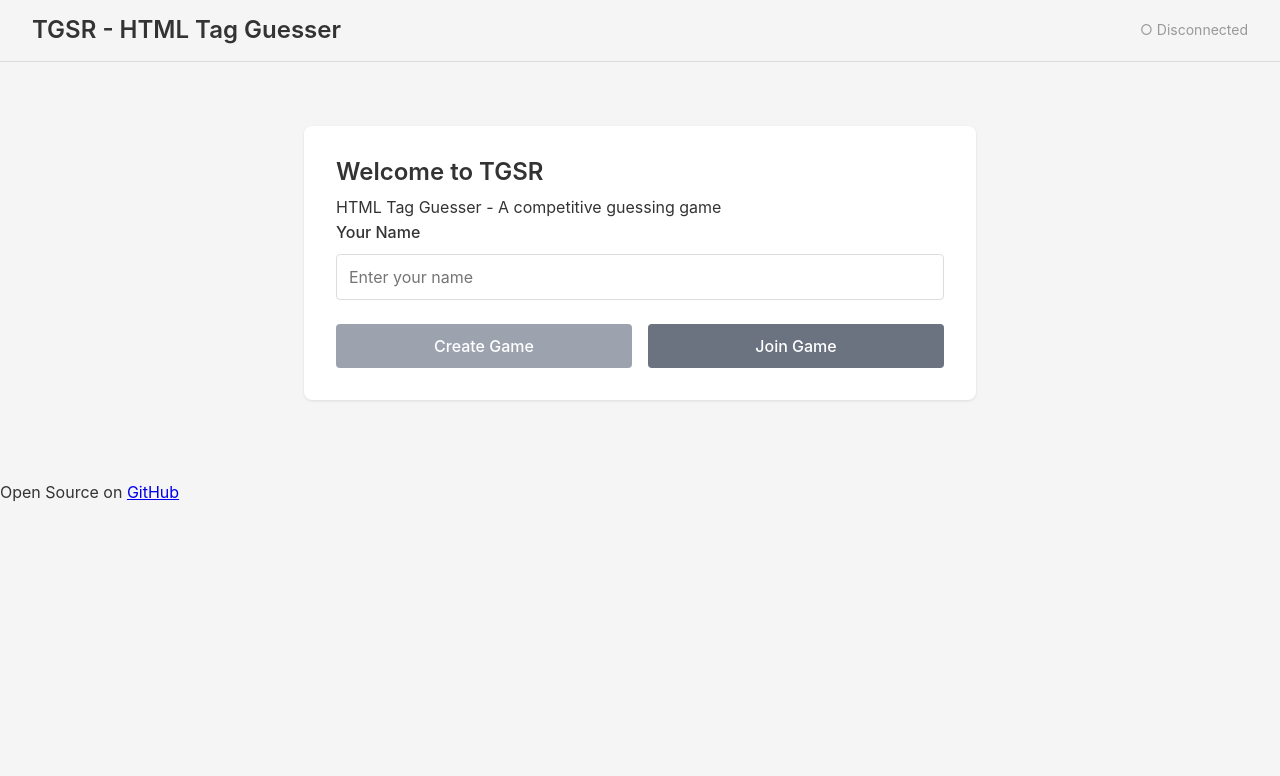
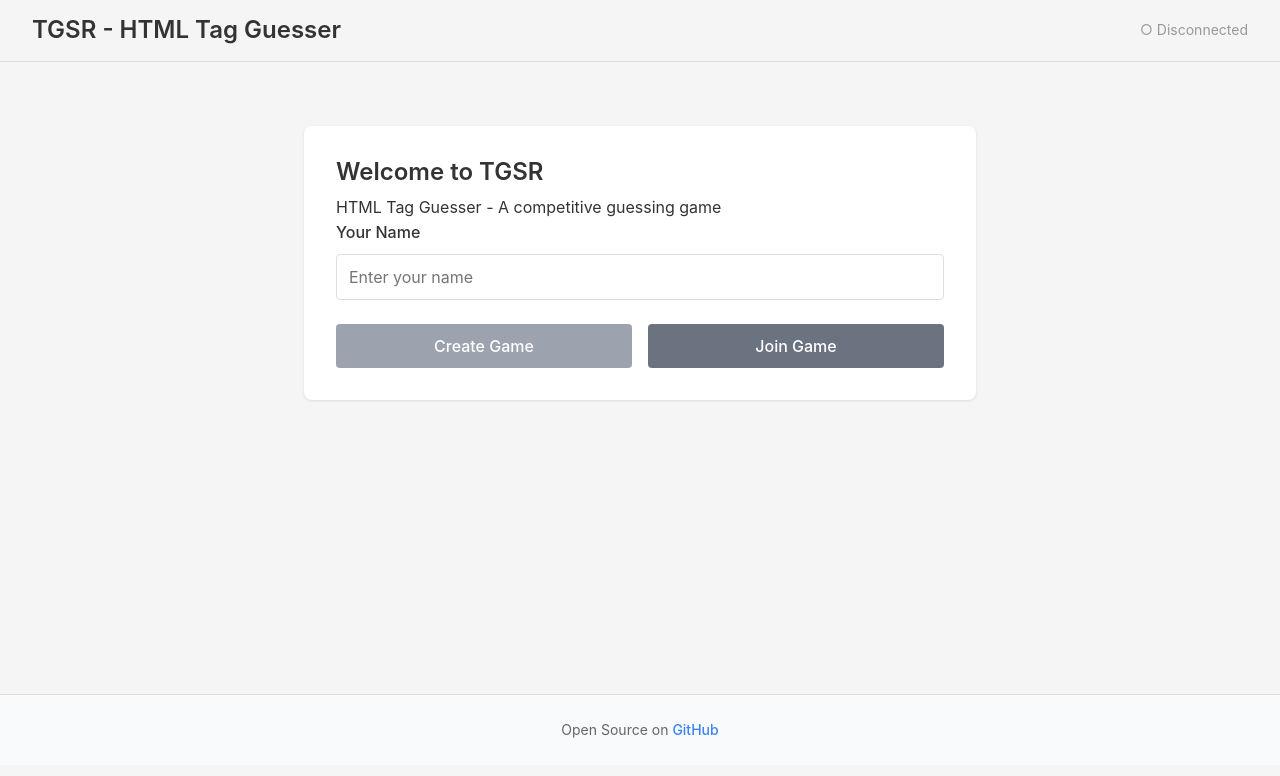
Before and after one commit to dominikschopper/tgsr, a Vue app: page / in a window 1280 px wide. Shown: the top 776 px of the page. Built offline with nearby package versions, Linux system fonts and the light colour scheme; no server answers.

Commit message:
add footer

```diff
--- a/src/client/App.vue
+++ b/src/client/App.vue
@@ -60,5 +60,30 @@ main {
   padding: 2rem;
   max-width: 800px;
   margin: 0 auto;
+  min-height: calc(100vh - 200px);
+}
+
+footer {
+  text-align: center;
+  padding: 1.5rem 2rem;
+  border-top: 1px solid #ddd;
+  background-color: #f9fafb;
+  margin-top: 2rem;
+}
+
+footer p {
+  margin: 0;
+  font-size: 0.875rem;
+  color: #666;
+}
+
+footer a {
+  color: #3b82f6;
+  text-decoration: none;
+  font-weight: 500;
+}
+
+footer a:hover {
+  text-decoration: underline;
 }
 </style>
```
